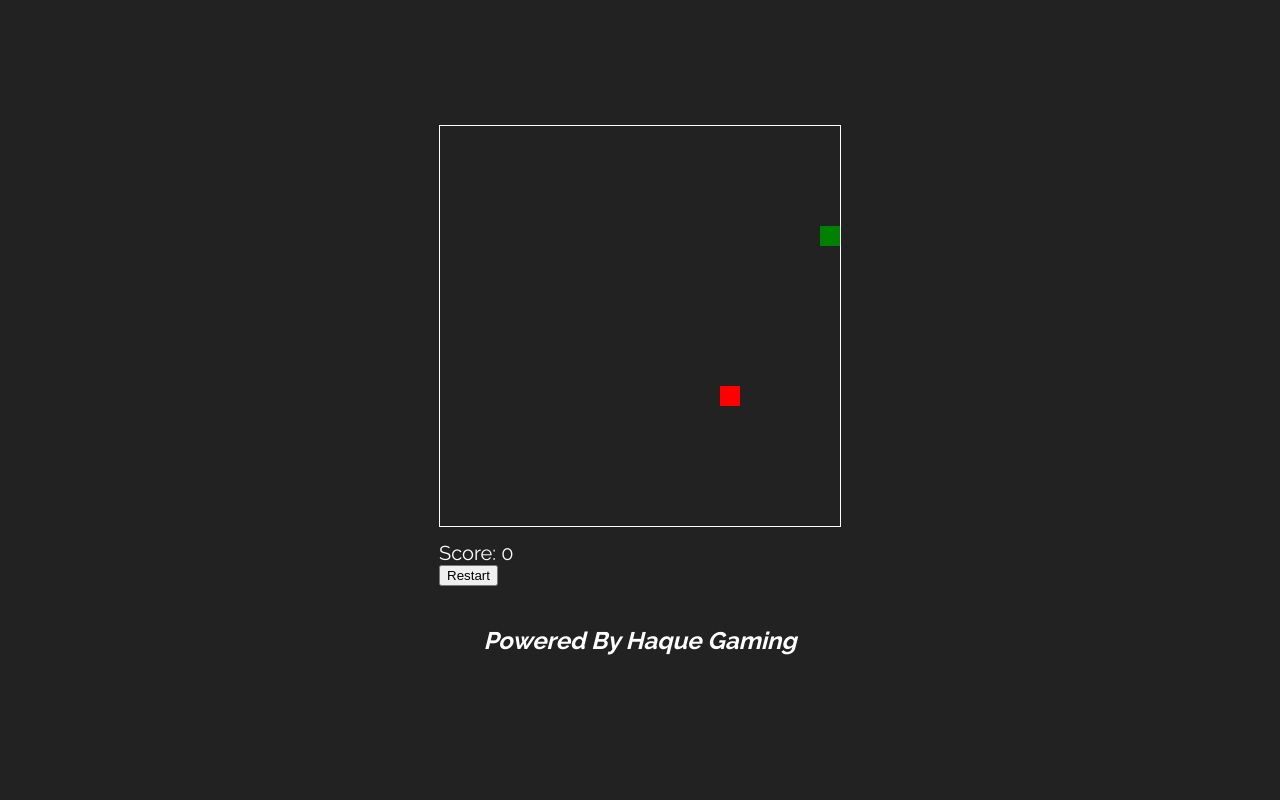
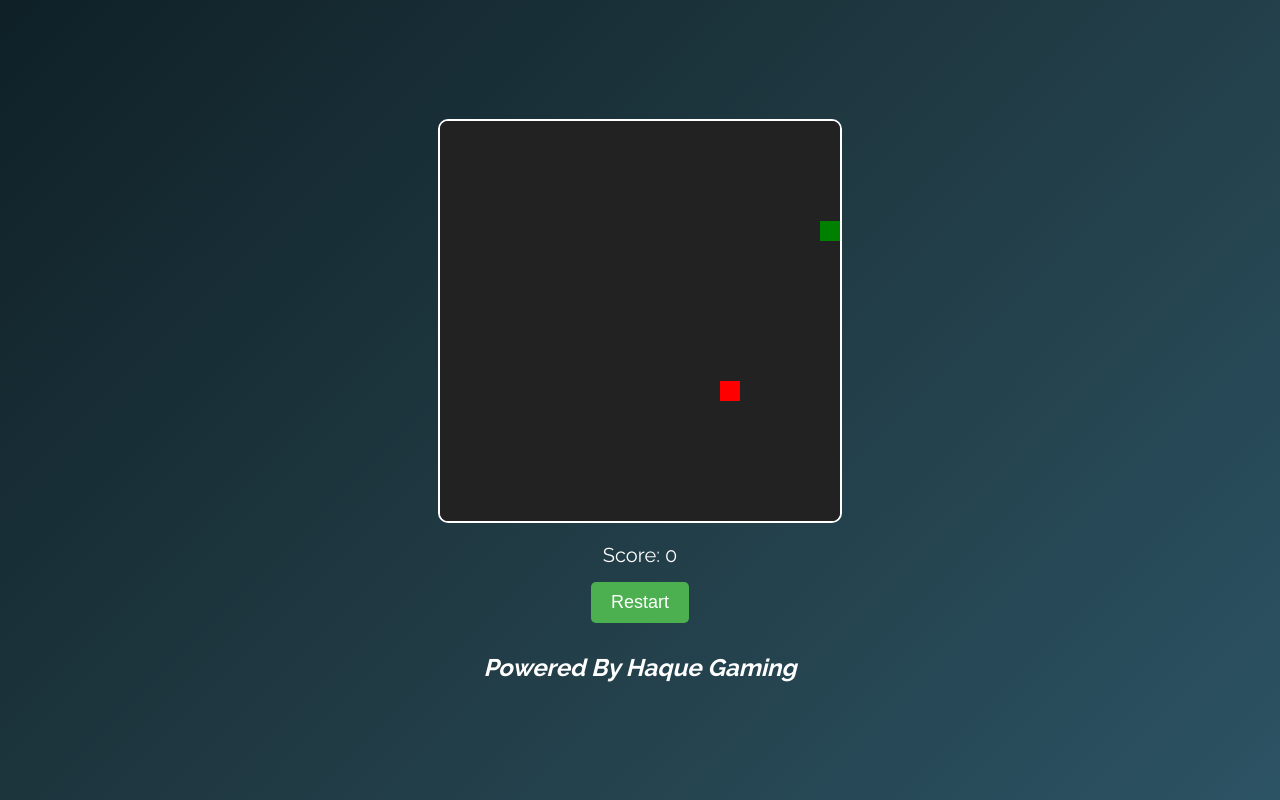
Before and after one commit to arsalansakib30/classic-snake-game, a plain HTML site: page index.html in a window 1280 px wide. Drawn offline with Linux system fonts and the light colour scheme.

Commit message:
style.css

```diff
--- a/style.css
+++ b/style.css
@@ -1,33 +1,75 @@
+* {
+    margin: 0;
+    padding: 0;
+    box-sizing: border-box;
+}
+
 body {
+    display: flex;
+    flex-direction: column;
+    justify-content: center;
+    align-items: center;
+    height: 100vh;
+    background: linear-gradient(135deg, #0f2027, #203a43, #2c5364); /* Modern gradient */
+    font-family: 'Raleway', sans-serif; /* Modern font */
+    color: white;
+}
+
+.game-container {
     display: flex;
     flex-direction: column;
     align-items: center;
     justify-content: center;
-    background-color: #222;
-    color: white;
-    font-family: 'Raleway', sans-serif;
-    height: 100vh;
-    margin: 0;
 }
 
 canvas {
-    border: 1px solid white;
+    border: 2px solid white;
+    border-radius: 10px;
+    background-color: #333; /* Dark background for the game */
 }
 
 #score {
-    margin-top: 10px;
+    margin-top: 20px;
     font-size: 20px;
 }
 
-.footer-text {
-    text-align: center;
-    font-family: 'Raleway', cursive; /* Use a stylish font */
-    font-style: italic;
-    color: #fff; /* Change color as needed */
-    margin-top: 20px; /* Add some spacing if needed */
+.btn {
+    margin-top: 15px;
+    padding: 10px 20px;
+    border: none;
+    background-color: #4caf50; /* Button color */
+    color: white;
+    font-size: 18px;
+    border-radius: 5px;
+    cursor: pointer;
+    transition: background-color 0.3s ease;
 }
 
-#score {
-    margin-top: 10px;
-    font-size: 20px;
+.btn:hover {
+    background-color: #45a049; /* Button hover effect */
 }
+
+.footer-text {
+    margin-top: 30px;
+    text-align: center;
+    font-style: italic;
+    color: #fff;
+}
+
+/* Responsive Design */
+@media (max-width: 768px) {
+    canvas {
+        width: 90vw;
+        height: 90vw;
+    }
+}
+
+@media (max-width: 480px) {
+    #score {
+        font-size: 16px;
+    }
+    .btn {
+        font-size: 16px;
+        padding: 8px 16px;
+    }
+}
```
